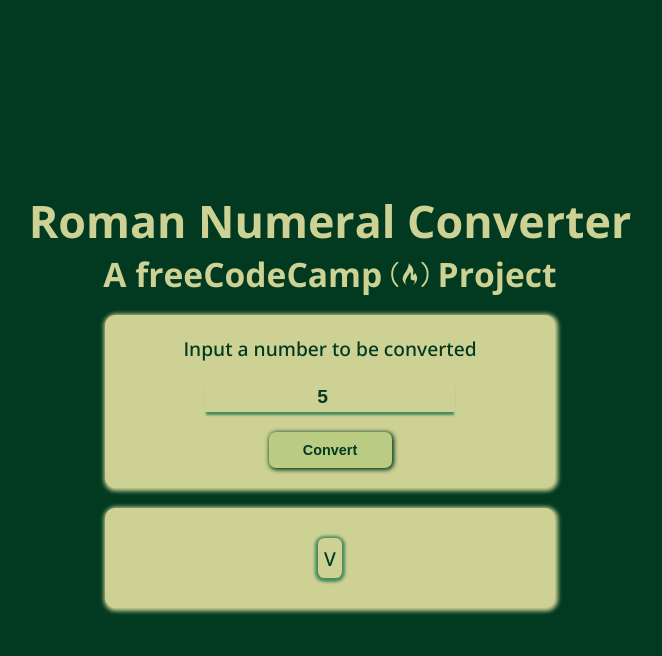
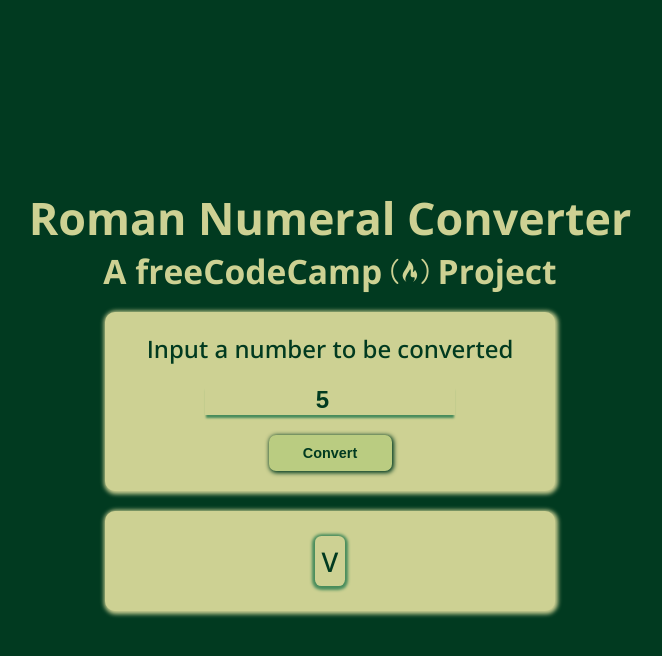
Before and after one commit to RaphaelIsaiah/Roman-Numeral-Converter, a plain HTML site: page index.html in a window 1280 px wide. Both pictures are taken after typing "5" into the empty fields and a click on the button "Convert". Shown: the whole page, without its empty margins (310-972 px from the left). Drawn offline with nearby package versions, Linux system fonts and the light colour scheme.

Commit message:
Added a functionality to show an alert when a wrong input is entered. Did a little formats to improve the code and visual of the page.

```diff
--- a/index.html
+++ b/index.html
@@ -55,7 +55,7 @@
 
       <!-- Result Section -->
       <section id="result-div" class="result-div hidden">
-        <p id="output">
+        <p id="output" class="output">
           Lorem ipsum dolor sit, amet consectetur adipisicing elit. Mollitia ea
           aliquam beatae. Lorem ipsum dolor sit amet consectetur adipisicing
           elit.
--- a/script.js
+++ b/script.js
@@ -26,14 +26,19 @@ const convertInput = (inputNumber) => {
 
   let romanNumeral = "";
 
-  if (numberInput.value === "") {
+  if (numberInput.value === "" || numberInput.value.match(/[e.]/g)) {
     outputMsg.innerText = "Please enter a valid number";
+    outputMsg.classList.add("alert");
   } else {
-    let userInput = parseInt(inputNumber);
+    let userInput = parseInt(inputNumber, 10);
+    // Adding the argument 10 indicates the base for parsing the integer.
+
     if (userInput <= 0) {
       outputMsg.innerText = "Please enter a number greater than or equal to 1";
+      outputMsg.classList.add("alert");
     } else if (userInput >= 4000) {
       outputMsg.innerText = "Please enter a number less than or equal to 3999";
+      outputMsg.classList.add("alert");
     } else {
       for (const key in romanNumeralValueKeys) {
         while (userInput >= romanNumeralValueKeys[key]) {
@@ -42,6 +47,7 @@ const convertInput = (inputNumber) => {
         }
       }
       outputMsg.innerText = romanNumeral;
+      outputMsg.classList.remove("alert");
     }
   }
 
--- a/styles.css
+++ b/styles.css
@@ -3,6 +3,7 @@
   --color-2: #478c5c;
   --color-3: #bacc81;
   --color-4: #cdd193;
+  --danger-color: #850000;
 }
 
 *,
@@ -50,7 +51,7 @@ body {
   flex-direction: column;
   align-items: center;
   justify-content: center;
-  font-size: 1.2rem;
+  font-size: 1.5rem;
   font-weight: 550;
   padding: 1.25rem;
   margin: 0.625rem 0;
@@ -65,7 +66,7 @@ label {
   width: 15.625rem;
   border: none;
   text-align: center;
-  font-size: 1.2rem;
+  font-size: 1.5rem;
   font-weight: 550;
   color: var(--color-1);
   margin-bottom: 0.625rem;
@@ -106,16 +107,21 @@ label {
   flex-direction: column;
   align-items: center;
   justify-content: center;
-  font-size: 1.2rem;
+  font-size: 1.7rem;
   font-weight: 550;
   padding: 1.25rem;
   margin: 0.625rem 0;
 }
 
-.result-div p {
+.output {
   box-shadow: 0px 1px 3px 3px var(--color-2);
   border-radius: 0.4rem;
   padding: 0.4rem;
+}
+
+.alert {
+  color: var(--danger-color);
+  box-shadow: inset 0px 1px 3px 3px var(--danger-color);
 }
 
 .hidden {
```
Also changed, not shown: 1 other file.
